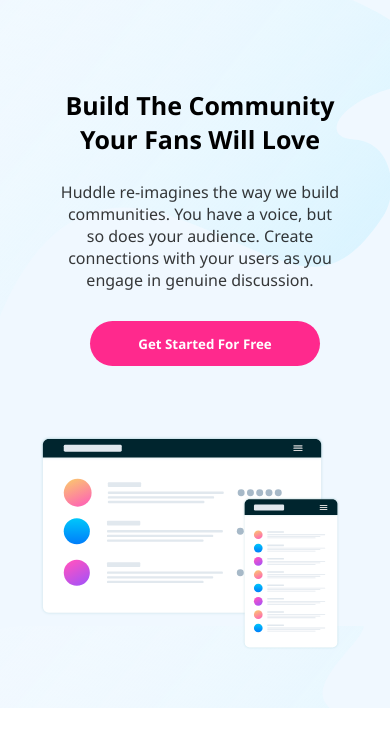
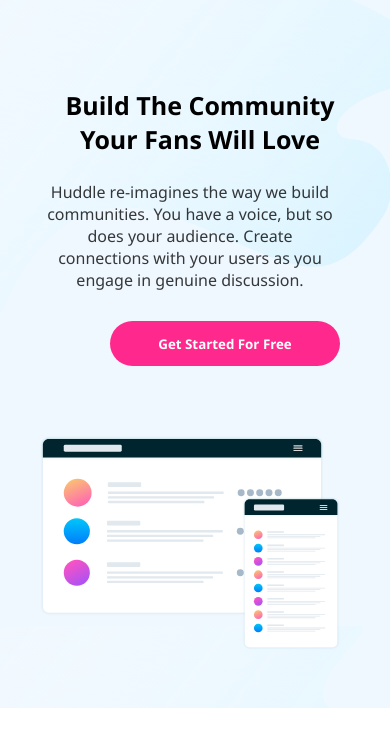
Before and after one commit to CssMissionary/huddle, a plain HTML site: page index.html in a window 390 px wide. Shown: the part 92-844 px from the top of the page. Drawn offline with Linux system fonts and the light colour scheme.

Commit message:
third commit

```diff
--- a/mobile.css
+++ b/mobile.css
@@ -12,11 +12,11 @@
 .hero-text{
     flex-direction: column;
 }
-.get-started{
-    margin-left: 20px;
-}
 .left{
     width: 100%;
+}
+.get-started{
+    margin-left: 40px;
 }
 .left h1{
     font-size: 25px;
@@ -26,7 +26,7 @@
 }
 .left p{
     text-align: center;
-    margin-left: -60px;
+    margin-left: -80px;
     padding: 0 50px;
 }
 .right img{
@@ -95,7 +95,7 @@
     margin-top: 20px;
 }
 footer{
-    height: 700px;
+    height: 750px;
     flex-direction: column;
     justify-content: none;
     padding: 0 30px;
```
